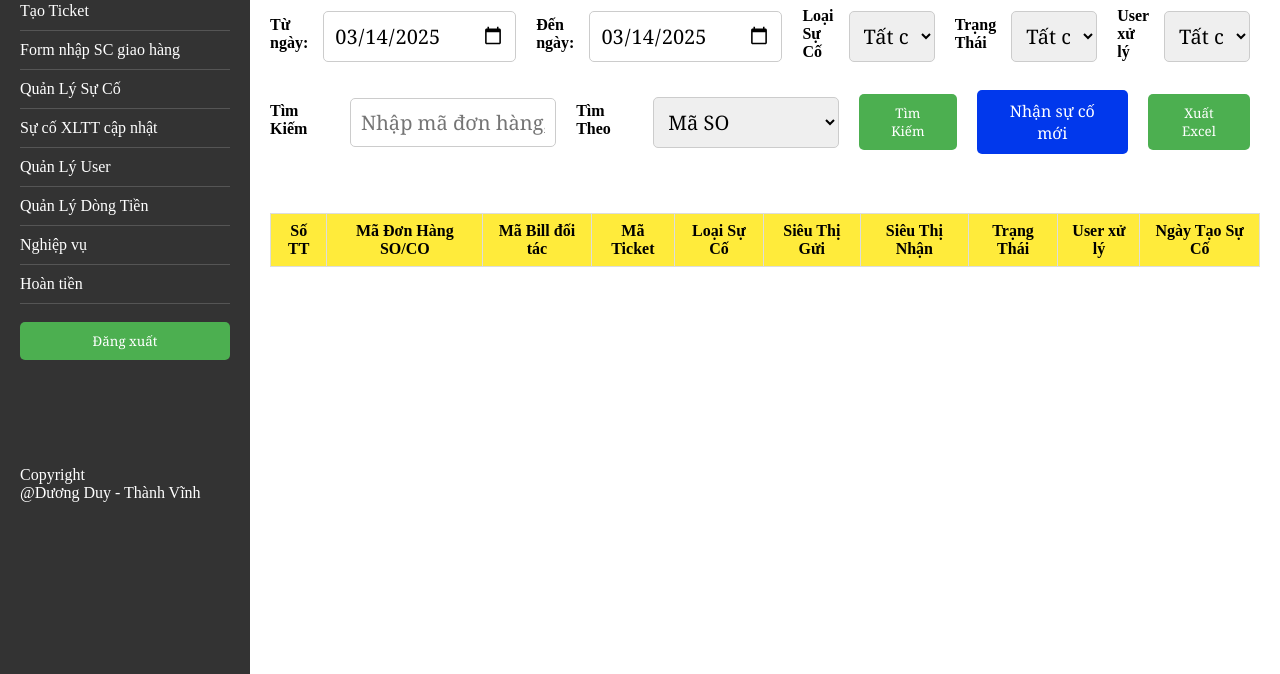
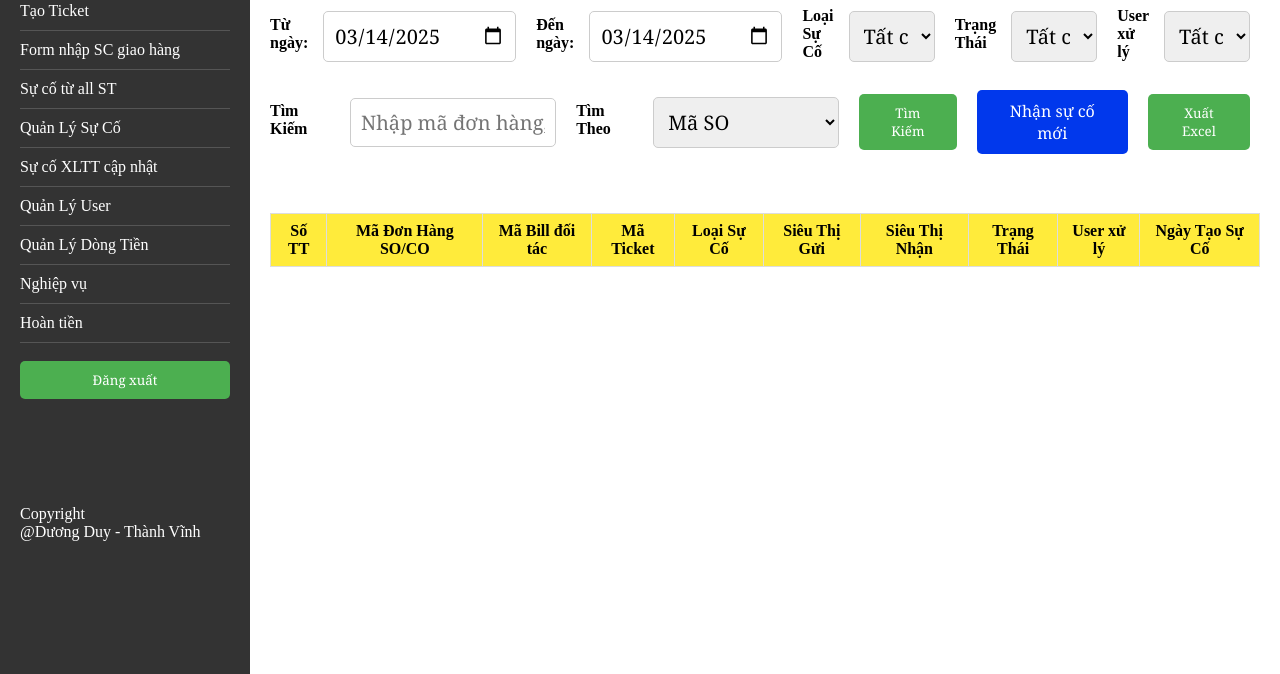
Before and after one commit to vinhqn1910/xucovanchuyen, a plain HTML site: page ticket-management.html in a window 1280 px wide. Shown: the part 126-800 px from the top of the page. Drawn offline with Linux system fonts and the light colour scheme; no server answers.

Commit message:
Update ticket-management.html

```diff
--- a/ticket-management.html
+++ b/ticket-management.html
@@ -17,6 +17,7 @@
         <a href="homepage.html" id="menu-homepage">Trang chủ</a>
         <a href="newticket.html" id="menu-newticket">Tạo Ticket</a>
         <a href="formsc.html" id="menu-formsc" target="_blank">Form nhập SC giao hàng</a>
+                <a href="tra-cuu-thong-tin.html" id="menu-tra-cuu-thong-tin">Sự cố từ all ST</a>
         <a href="ticket-management.html" id="menu-ticket-management">Quản Lý Sự Cố</a>
         <a href="comingsoon.html" id="menu-comingsoon">Sự cố XLTT cập nhật</a>
         <a href="user-management.html" id="menu-user-management">Quản Lý User</a>
```
